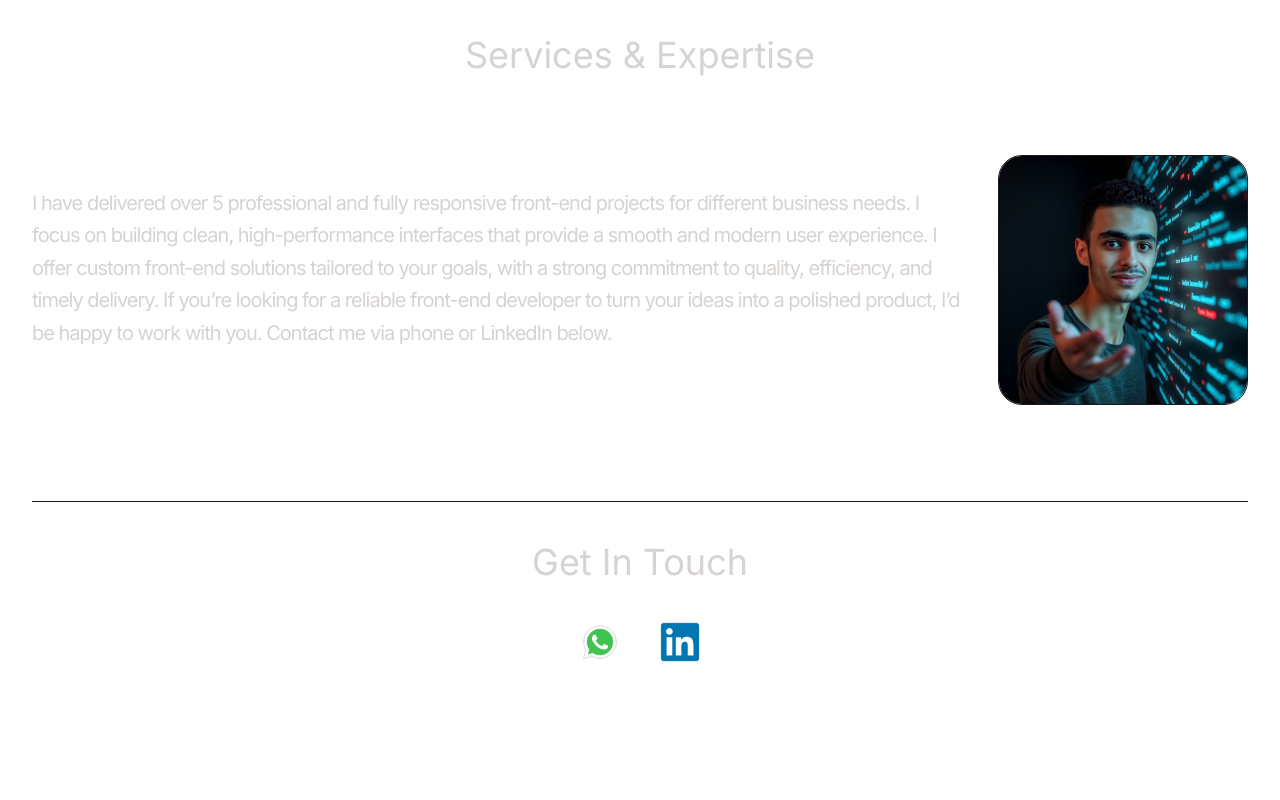
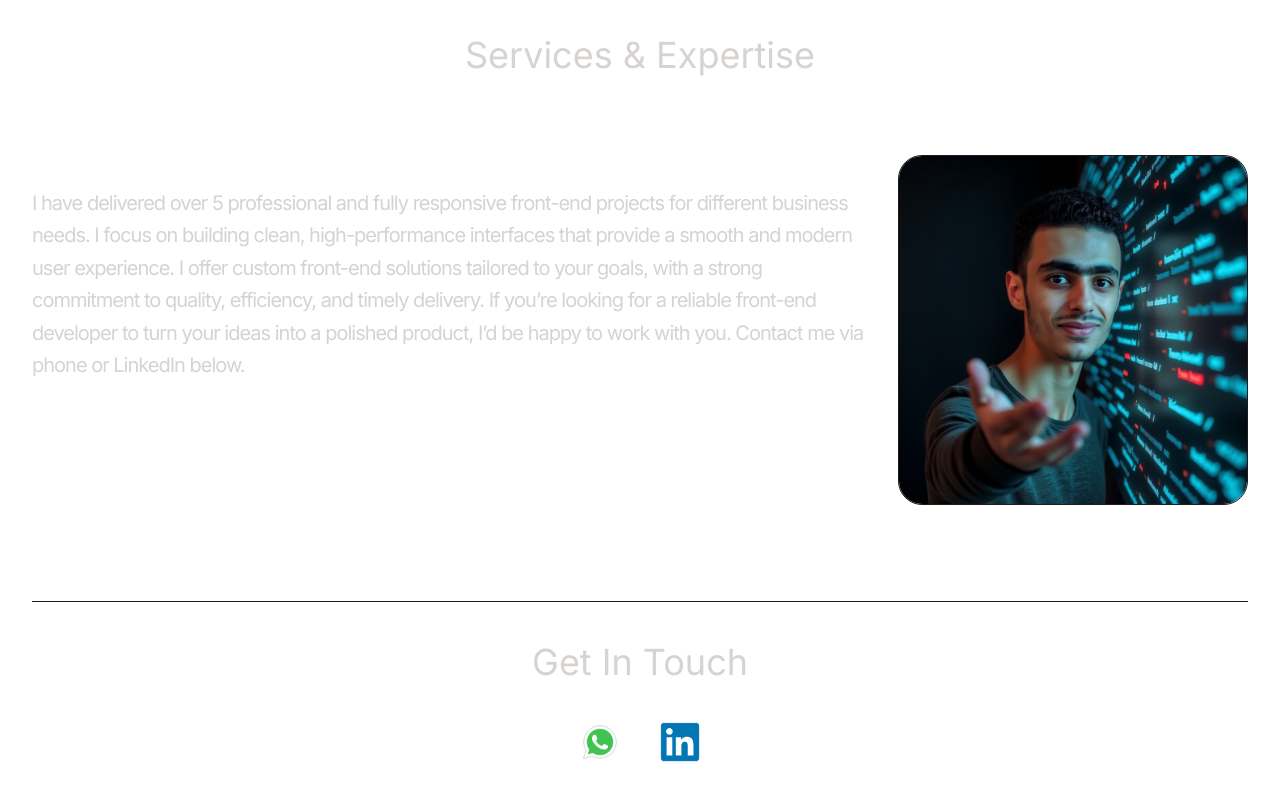
Before and after one commit to AbdulrahmanAkramDev/Portfolio-Abdulrahman, a React (Vite) app: page / in a window 1280 px wide. Shown: the part 2890-3690 px from the top of the page. Before the commit the page ends 3632 px from the top, so only its background shows below. Built offline with nearby package versions, Linux system fonts and the light colour scheme.

Commit message:
update UI and fix bugs

```diff
--- a/src/components/OffService.jsx
+++ b/src/components/OffService.jsx
@@ -17,8 +17,8 @@ const OffService = () => {
                 Contact me via phone or LinkedIn below.
             </div>
             <img src="/off.png" className="border border-stone-900 rounded-3xl "
-                width={250}
-                height={250}
+                width={350}
+                height={350}
                 initial={{ x: 100, opacity: 0 }}
                 animate={{ x: 0, opacity: 1 }}
                 transition={{ duration: 1, delay: 1.5 }} alt="" />
```
